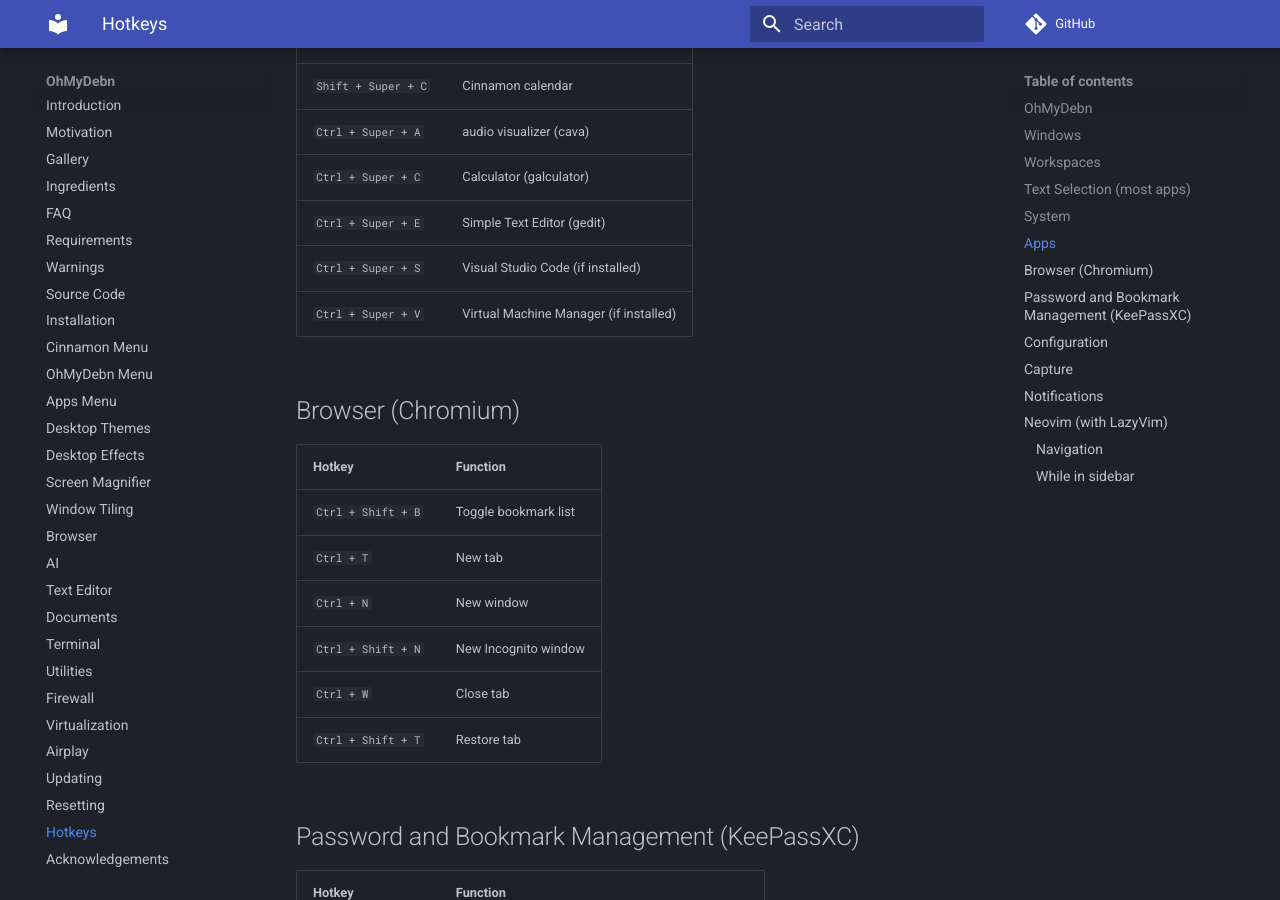
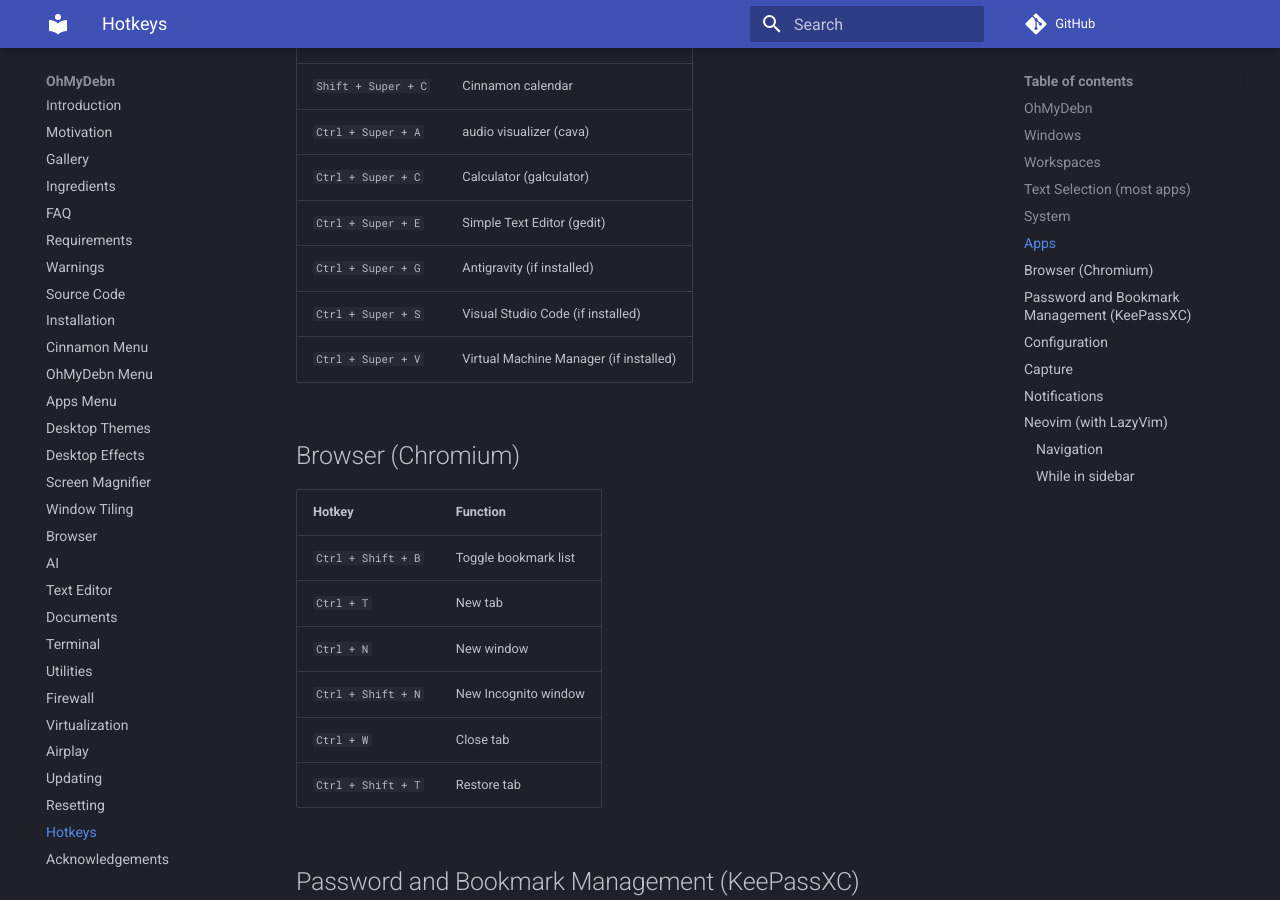
Before and after one commit to dougburks/ohmydebn-docs, an MkDocs documentation site: the page built from docs/hotkeys.md, in a window 1280 px wide and 900 px high, scrolled down 4181 px. Built offline with MkDocs 1.6.1 and Material for MkDocs 9.7.7, drawn with Linux system fonts in a browser that asks for light colours; comment, search, counter and statistics services are not loaded.

Commit message:
update hotkeys

```diff
--- a/docs/hotkeys.md
+++ b/docs/hotkeys.md
@@ -102,6 +102,7 @@
 | `Ctrl + Super + A` | audio visualizer (cava)
 | `Ctrl + Super + C` | Calculator (galculator)
 | `Ctrl + Super + E` | Simple Text Editor (gedit)
+| `Ctrl + Super + G` | Antigravity (if installed)
 | `Ctrl + Super + S` | Visual Studio Code (if installed)
 | `Ctrl + Super + V` | Virtual Machine Manager (if installed)
 
```
